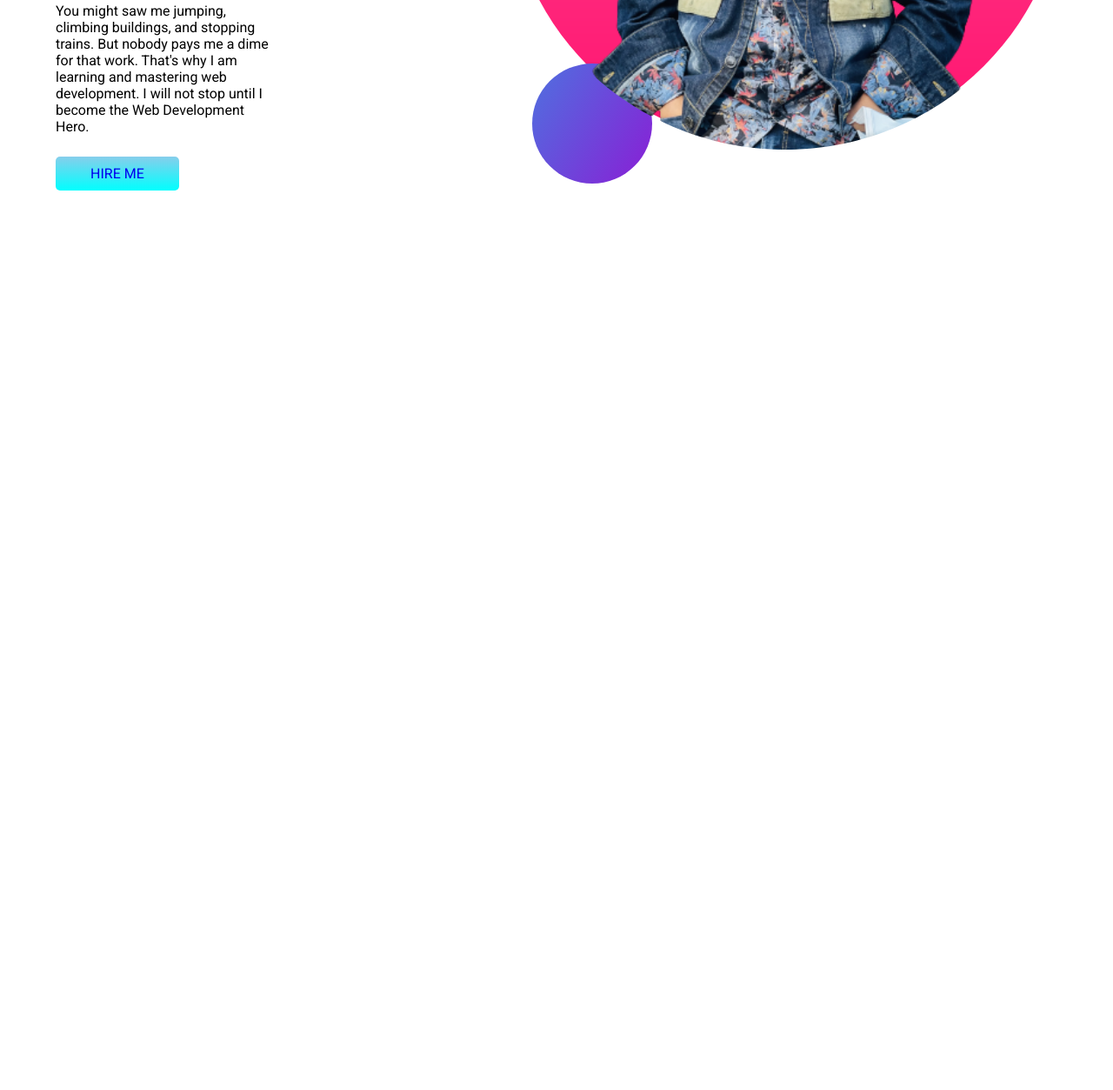
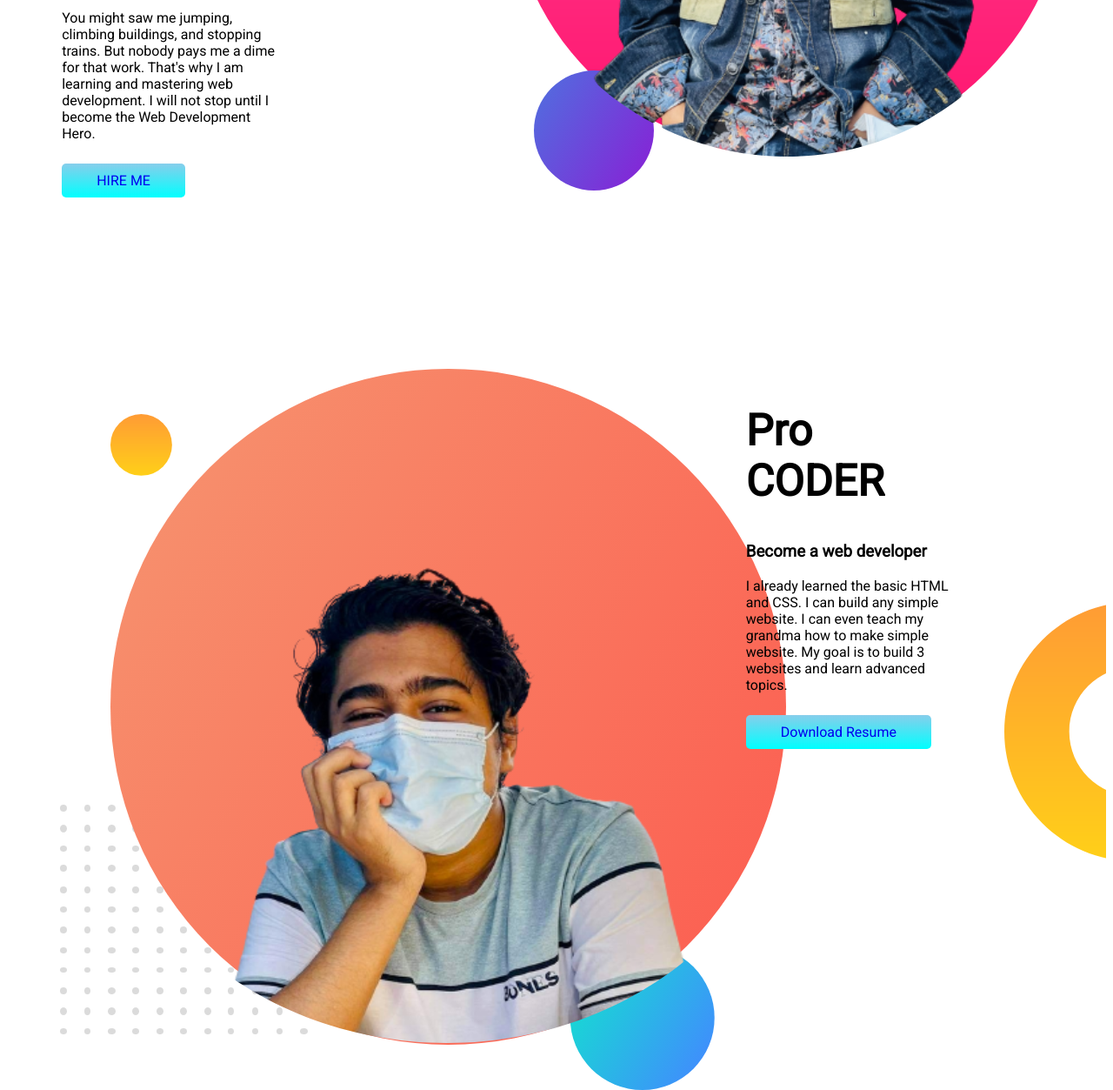
Before and after one commit to sadiikul/Sadikul-official, a plain HTML site: page index.html in a window 1280 px wide. Shown: the part 474-1727 px from the top of the page at 87% size. Before the commit the page ends 800 px from the top, so only its background shows below. Drawn offline with Linux system fonts and the light colour scheme.

Commit message:
mid part done

```diff
--- a/index.html
+++ b/index.html
@@ -31,6 +31,20 @@
             <img src="bgimgs/my-bg2.png" alt="">
         </div>
     </section>
+
+    <section class="marg midd-banner">
+        <div class="half-width">
+            <img class="" src="myimg/my-bg.png" alt="">
+        </div>
+        <div class="half-width">
+            <h1>Pro CODER</h1>
+            <h3>Become a web developer</h3>
+            <p>I already learned the basic HTML and CSS. I can build any simple website. I can even teach my grandma
+                how to make simple website. My goal is to build 3 websites and learn advanced topics.</p><br>
+            <a class="link-button" target="_blank" href="https://www.linkedin.com/in/sadikul-iislam/">Download
+                Resume</a>
+        </div>
+    </section>
 </body>
 
 </html>
--- a/style.css
+++ b/style.css
@@ -1,6 +1,6 @@
 body {
     font-family: 'Roboto', sans-serif;
-    margin: 0;
+
 }
 
 h1 {
@@ -13,6 +13,7 @@ h1 {
 
 section {
     display: flex;
+    margin-bottom: 200px;
 }
 
 .half-width {
@@ -33,3 +34,10 @@ section {
     background-image: url(bgimgs/top-banner.png);
     background-repeat: no-repeat;
 }
+
+.midd-banner {
+    background-image: url(bgimgs/dream-bg.png);
+    background-repeat: no-repeat;
+    background-position: right;
+    padding-right: 50px;
+}
```
